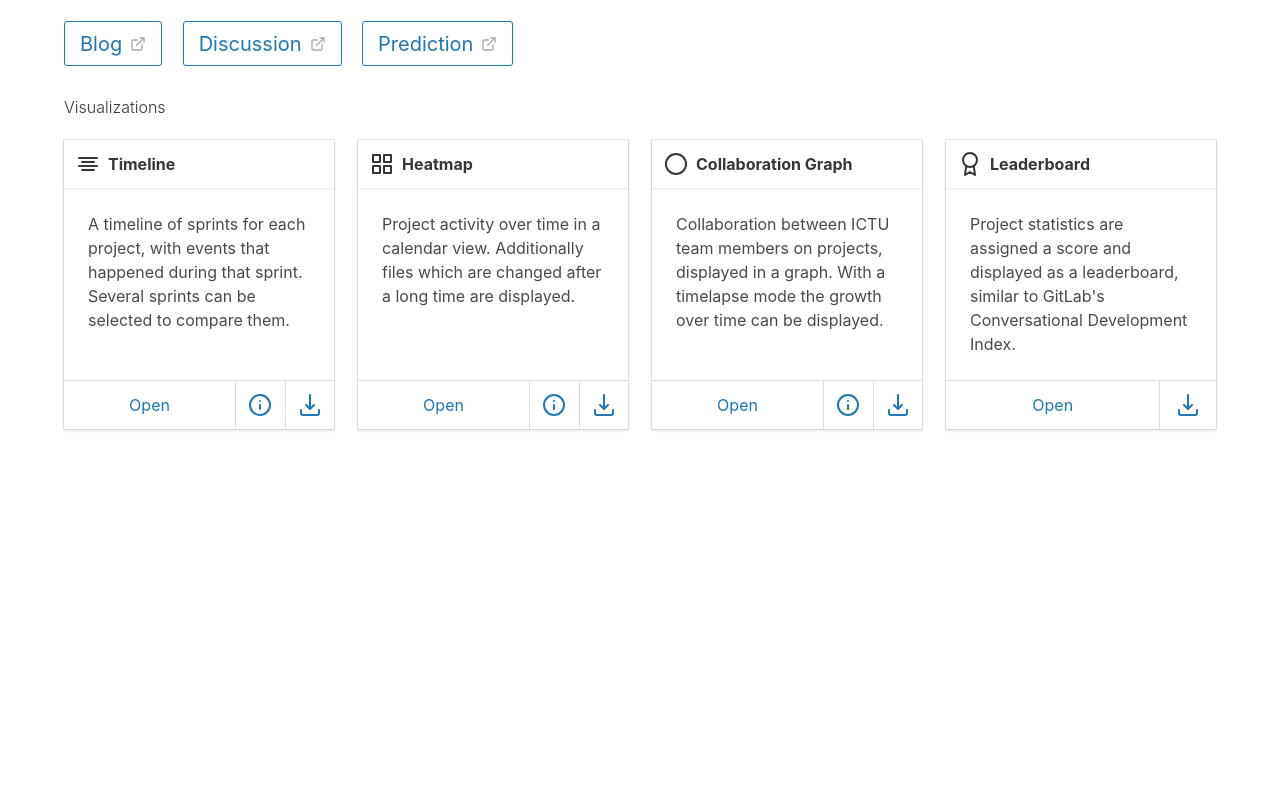
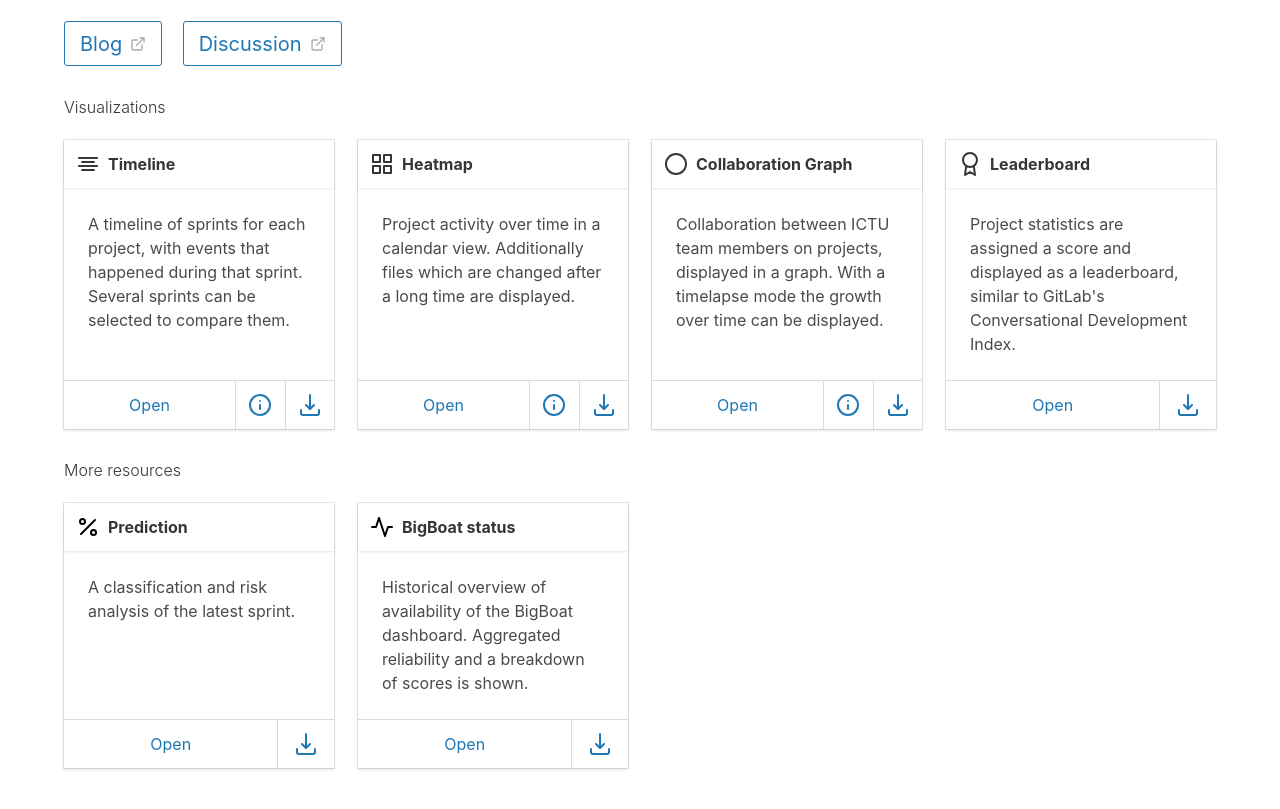
Before and after one commit to grip-on-software/visualization-site, a plain HTML site: page www/index.html in a window 1280 px wide. Shown: the part 87-896 px from the top of the page. Before the commit the page ends 800 px from the top, so only its background shows below. Drawn offline with Linux system fonts and the light colour scheme.

Commit message:
Add BigBoat status to the site
- Route
- New 'resources' section with prediction and BigBoat status

```diff
--- a/www/css/index.css
+++ b/www/css/index.css
@@ -7,7 +7,7 @@
     margin-left: .5rem;
 }
 
-.container.visualizations {
+.container.visualizations, .container.more {
     margin-top: 2rem;
 }
 
--- a/www/index.html
+++ b/www/index.html
@@ -24,10 +24,6 @@
                     </a>
                     <a href="http://discussion.gros.example/" class="button is-primary is-outlined is-medium">
                         Discussion
-                        <img src="images/external-link.svg">
-                    </a>
-                    <a href="http://prediction.gros.example/show/PROJ4" class="button is-primary is-outlined is-medium">
-                        Prediction
                         <img src="images/external-link.svg">
                     </a>
                 </div>
@@ -138,6 +134,57 @@
                         </div>
                     </div>
                 </div>
+
+				<div class="container more">
+					<h2 class="title is-6">More resources</h2>
+
+                    <div class="columns is-multiline">
+                        <div class="column is-3-desktop is-one-third-tablet">
+                            <div class="card">
+                                <a href="http://prediction.gros.example/show/PROJ4">
+                                    <header class="card-header">
+                                        <p class="card-header-title">
+                                            <img src="images/prediction.svg"> Prediction
+                                        </p>
+                                    </header>
+                                </a>
+                                <div class="card-content">
+                                    <div class="content">
+                                        A classification and risk analysis of the latest sprint.
+                                    </div>
+                                </div>
+                                <footer class="card-footer">
+                                    <a href="http://prediction.gros.example/show/PROJ4" class="card-footer-item is-wider">Open</a>
+                                    <a href="http://prediction.gros.example/zip" class="card-footer-item is-hidden-mobile" title="Download data as ZIP">
+                                        <img src="images/download.svg" alt="Download">
+                                    </a>
+                                </footer>
+                            </div>
+                        </div>
+                        <div class="column is-3-desktop is-one-third-tablet">
+                            <div class="card">
+                                <a href="/bigboat-status">
+                                    <header class="card-header">
+                                        <p class="card-header-title">
+                                            <img src="images/bigboat-status.svg"> BigBoat status
+                                        </p>
+                                    </header>
+                                </a>
+                                <div class="card-content">
+                                    <div class="content">
+                                        Historical overview of availability of the BigBoat dashboard. Aggregated reliability and a breakdown of scores is shown.
+                                    </div>
+                                </div>
+                                <footer class="card-footer">
+                                    <a href="/bigboat-status" class="card-footer-item is-wider">Open</a>
+                                    <a href="/bigboat-stauts.zip" class="card-footer-item is-hidden-mobile" title="Download visualization as ZIP">
+                                        <img src="images/download.svg" alt="Download">
+                                    </a>
+                                </footer>
+                            </div>
+                        </div>
+					</div>
+				</div>
             </div>
         </div>
     </body>
```
Also changed, not shown: www/images/bigboat-status.svg (added), www/images/prediction.svg (added), 1 other file.
